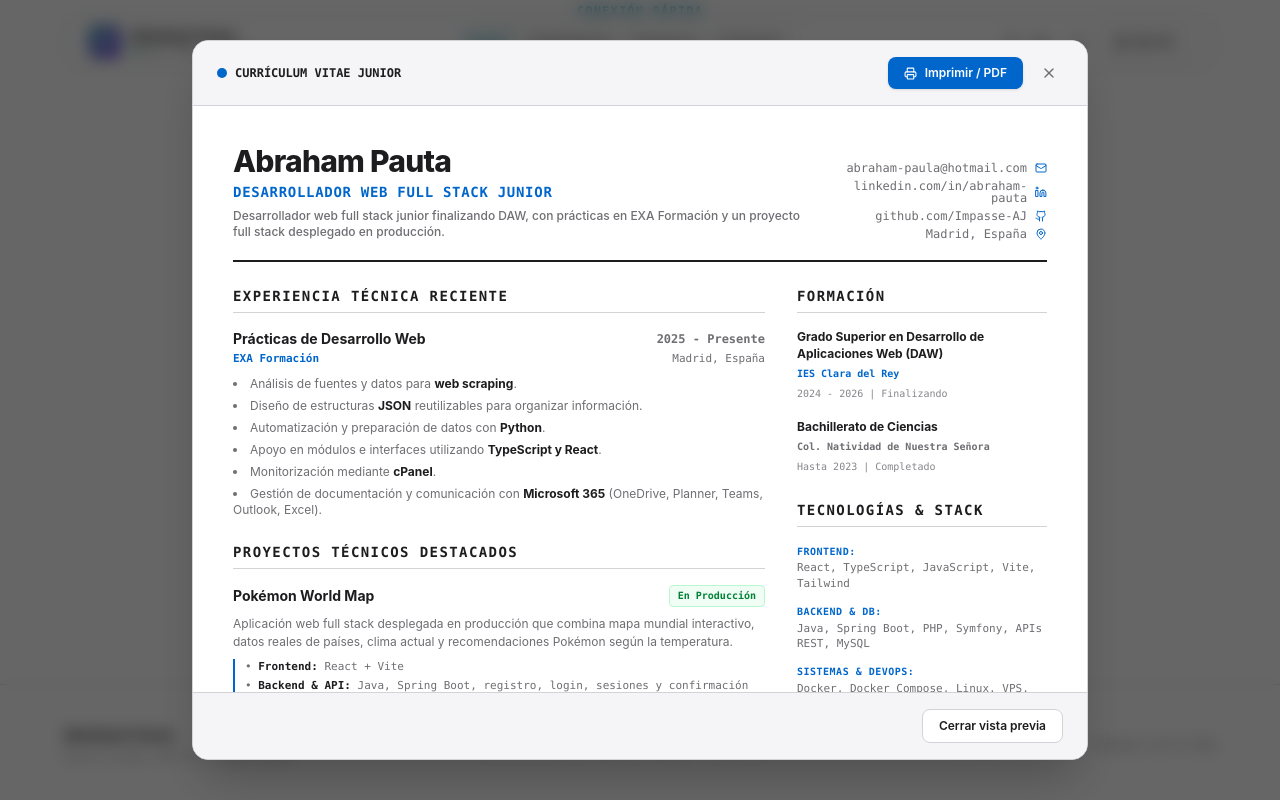
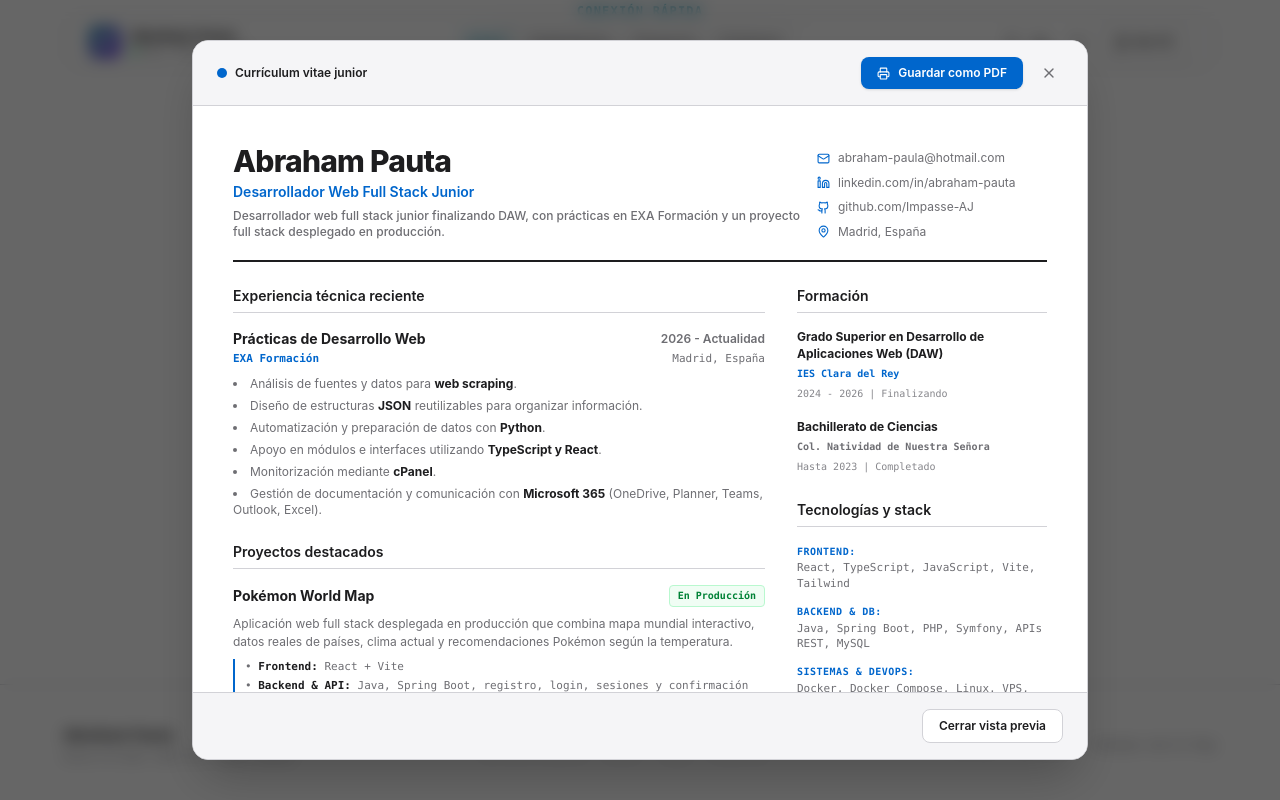
Before and after one commit to Impasse-AJ/Mi-Portafolio, a React (Vite) app: page / in a window 1280 px wide. Both pictures are taken after a click on the button "Ver o imprimir currículum". Shown: the part 5237-6037 px from the top of the page. Built offline with nearby package versions, Linux system fonts and the light colour scheme.

Commit message:
Actualizacion Fechas

```diff
--- a/src/components/ModalCurriculum.tsx
+++ b/src/components/ModalCurriculum.tsx
@@ -27,7 +27,7 @@ export default function ModalCurriculum({ isOpen, onClose }: ModalCurriculumProp
         <div className="flex items-center justify-between px-6 py-4 bg-[#f5f5f7] border-b border-[#d2d2d7] print:hidden">
           <div className="flex items-center gap-2">
             <span className="w-2.5 h-2.5 rounded-full bg-[#0066cc]"></span>
-            <span className="text-xs font-mono font-bold text-[#1d1d1f]">CURRÍCULUM VITAE JUNIOR</span>
+            <span className="text-xs font-semibold text-[#1d1d1f]">Currículum vitae junior</span>
           </div>
           <div className="flex items-center gap-3">
             <button
@@ -35,7 +35,7 @@ export default function ModalCurriculum({ isOpen, onClose }: ModalCurriculumProp
               className="px-4 py-2 bg-[#0066cc] hover:bg-[#0077ed] text-white rounded-lg text-xs font-semibold flex items-center gap-2 transition-colors cursor-pointer shadow-sm"
             >
               <Printer size={13} />
-              Imprimir / PDF
+              Guardar como PDF
             </button>
             <button
               onClick={onClose}
@@ -56,7 +56,7 @@ export default function ModalCurriculum({ isOpen, onClose }: ModalCurriculumProp
               <h1 className="text-3xl font-extrabold text-[#1d1d1f] tracking-tight leading-none">
                 {PERSONAL_INFO.name}
               </h1>
-              <p className="text-[#0066cc] font-mono text-sm uppercase font-bold tracking-wider">
+              <p className="text-[#0066cc] text-sm font-semibold">
                 {PERSONAL_INFO.title}
               </p>
               <p className="text-xs text-[#6e6e73] font-medium max-w-xl">
@@ -64,22 +64,22 @@ export default function ModalCurriculum({ isOpen, onClose }: ModalCurriculumProp
               </p>
             </div>
 
-            <div className="space-y-1.5 text-xs text-[#6e6e73] font-mono text-left md:text-right">
-              <div className="flex items-center md:justify-end gap-2 leading-none">
+            <div className="space-y-2 text-xs text-[#6e6e73] text-left md:min-w-[230px]">
+              <div className="flex items-center gap-2 leading-snug">
+                <Mail size={13} className="text-[#0066cc] flex-shrink-0" />
                 <span>{PERSONAL_INFO.email}</span>
-                <Mail size={12} className="text-[#0066cc]" />
               </div>
-              <div className="flex items-center md:justify-end gap-2 leading-none">
+              <div className="flex items-center gap-2 leading-snug">
+                <Linkedin size={13} className="text-[#0066cc] flex-shrink-0" />
                 <span>linkedin.com/in/abraham-pauta</span>
-                <Linkedin size={12} className="text-[#0066cc]" />
               </div>
-              <div className="flex items-center md:justify-end gap-2 leading-none">
+              <div className="flex items-center gap-2 leading-snug">
+                <Github size={13} className="text-[#0066cc] flex-shrink-0" />
                 <span>github.com/Impasse-AJ</span>
-                <Github size={12} className="text-[#0066cc]" />
               </div>
-              <div className="flex items-center md:justify-end gap-2 leading-none">
+              <div className="flex items-center gap-2 leading-snug">
+                <MapPin size={13} className="text-[#0066cc] flex-shrink-0" />
                 <span>{PERSONAL_INFO.location}</span>
-                <MapPin size={12} className="text-[#0066cc]" />
               </div>
             </div>
           </div>
@@ -91,14 +91,14 @@ export default function ModalCurriculum({ isOpen, onClose }: ModalCurriculumProp
             <div className="md:col-span-8 space-y-6">
 
               <div className="space-y-4">
-                <h3 className="text-sm font-mono font-bold text-[#1d1d1f] border-b border-[#d2d2d7] pb-1.5 uppercase tracking-widest">
-                  Experiencia Técnica Reciente
+                <h3 className="text-sm font-semibold text-[#1d1d1f] border-b border-[#d2d2d7] pb-1.5">
+                  Experiencia técnica reciente
                 </h3>
                 <div className="space-y-3">
                   <div className="space-y-1">
                     <div className="flex justify-between items-center text-xs">
                       <span className="font-bold text-sm text-[#1d1d1f]">Prácticas de Desarrollo Web</span>
-                      <span className="font-mono text-[#6e6e73] font-semibold">2025 - Presente</span>
+                      <span className="text-[#6e6e73] font-semibold">2026 - Actualidad</span>
                     </div>
                     <div className="flex items-center justify-between font-mono text-[11px] font-bold text-[#0066cc] leading-none">
                       <span>EXA Formación</span>
@@ -117,8 +117,8 @@ export default function ModalCurriculum({ isOpen, onClose }: ModalCurriculumProp
               </div>
 
               <div className="space-y-4">
-                <h3 className="text-sm font-mono font-bold text-[#1d1d1f] border-b border-[#d2d2d7] pb-1.5 uppercase tracking-widest">
-                  Proyectos Técnicos Destacados
+                <h3 className="text-sm font-semibold text-[#1d1d1f] border-b border-[#d2d2d7] pb-1.5">
+                  Proyectos destacados
                 </h3>
                 <div className="space-y-2">
                   <div className="flex justify-between items-center">
@@ -143,7 +143,7 @@ export default function ModalCurriculum({ isOpen, onClose }: ModalCurriculumProp
             <div className="md:col-span-4 space-y-6">
 
               <div className="space-y-4">
-                <h3 className="text-sm font-mono font-bold text-[#1d1d1f] border-b border-[#d2d2d7] pb-1.5 uppercase tracking-widest">
+                <h3 className="text-sm font-semibold text-[#1d1d1f] border-b border-[#d2d2d7] pb-1.5">
                   Formación
                 </h3>
                 <div className="space-y-4">
@@ -161,8 +161,8 @@ export default function ModalCurriculum({ isOpen, onClose }: ModalCurriculumProp
               </div>
 
               <div className="space-y-4">
-                <h3 className="text-sm font-mono font-bold text-[#1d1d1f] border-b border-[#d2d2d7] pb-1.5 uppercase tracking-widest">
-                  Tecnologías & Stack
+                <h3 className="text-sm font-semibold text-[#1d1d1f] border-b border-[#d2d2d7] pb-1.5">
+                  Tecnologías y stack
                 </h3>
                 <div className="space-y-3 font-mono text-[11px] text-[#6e6e73]">
                   {[
--- a/src/data.ts
+++ b/src/data.ts
@@ -9,7 +9,7 @@ export const PERSONAL_INFO = {
   linkedin: 'https://www.linkedin.com/in/abraham-pauta',
   location: 'Madrid, España',
   domain: 'https://abrahampauta.com',
-  bio: 'Desarrollador junior finalizando Desarrollo de Aplicaciones Web. Actualmente realizo practicas en EXA Formacion y tengo un proyecto full stack desplegado en produccion.',
+  bio: 'Desarrollador junior finalizando Desarrollo de Aplicaciones Web. Actualmente realizo prácticas en EXA Formación y tengo un proyecto full stack desplegado en producción.',
 };
 
 export const WHAT_I_BRING = [
@@ -22,19 +22,19 @@ export const WHAT_I_BRING = [
   {
     title: 'Datos y scraping',
     icon: 'database',
-    description: 'Analisis de fuentes, diseño de estructuras JSON y preparacion de datos con Python.',
+    description: 'Análisis de fuentes, diseño de estructuras JSON y preparación de datos con Python.',
     techs: ['Python', 'Scraping', 'JSON']
   },
   {
     title: 'Despliegue y mantenimiento',
     icon: 'server',
-    description: 'Despliegues propios en VPS Linux con Docker Compose, Caddy y Cloudflare, y revision de aplicaciones con cPanel.',
+    description: 'Despliegues propios en VPS Linux con Docker Compose, Caddy y Cloudflare, y revisión de aplicaciones con cPanel.',
     techs: ['Docker Compose', 'VPS', 'Caddy', 'Cloudflare', 'cPanel']
   },
   {
     title: 'Trabajo organizado',
     icon: 'users',
-    description: 'Seguimiento de tareas, documentacion y comunicacion con Git, GitHub y Microsoft 365.',
+    description: 'Seguimiento de tareas, documentación y comunicación con Git, GitHub y Microsoft 365.',
     techs: ['Git', 'GitHub', 'Planner', 'OneDrive', 'Teams']
   }
 ];
@@ -44,16 +44,16 @@ export const EXPERIENCE: ExperienceItem[] = [
     role: 'Prácticas de Desarrollo Web',
     company: 'EXA Formación',
     location: 'Madrid, España',
-    period: '2025 - Presente',
+    period: '2026 - Actualidad',
     isCurrent: true,
-    description: 'En EXA Formacion participo en tareas de apoyo al desarrollo y tratamiento de datos: analizo fuentes para scraping, diseño estructuras JSON para organizar informacion, utilizo Python para preparar datos, colaboro en interfaces con TypeScript y React, reviso aplicaciones desde cPanel y coordino tareas/documentacion con Microsoft 365.',
+    description: 'En EXA Formación participo en tareas de apoyo al desarrollo y tratamiento de datos: analizo fuentes para scraping, diseño estructuras JSON para organizar información, utilizo Python para preparar datos, colaboro en interfaces con TypeScript y React, reviso aplicaciones desde cPanel y coordino tareas/documentación con Microsoft 365.',
     bullets: [
-      'Analisis de fuentes y datos para scraping.',
+      'Análisis de fuentes y datos para scraping.',
       'Diseño de estructuras JSON reutilizables.',
-      'Automatizacion y preparacion de datos con Python.',
+      'Automatización y preparación de datos con Python.',
       'Apoyo frontend con TypeScript y React.',
-      'Monitorizacion mediante cPanel.',
-      'Organizacion con OneDrive, Planner, Outlook, Excel y Teams.'
+      'Monitorización mediante cPanel.',
+      'Organización con OneDrive, Planner, Outlook, Excel y Teams.'
     ],
     skills: ['Python', 'Scraping', 'JSON', 'TypeScript', 'React', 'cPanel', 'Microsoft 365', 'OneDrive', 'Planner', 'Outlook', 'Excel', 'Teams']
   }
@@ -63,28 +63,28 @@ export const TECH_CATEGORIES: TechCategory[] = [
   {
     id: 'frontend',
     title: 'Frontend',
-    description: 'Interfaces web, componentes reutilizables y maquetacion responsive.',
+    description: 'Interfaces web, componentes reutilizables y maquetación responsive.',
     iconName: 'layout',
     skills: ['React', 'TypeScript', 'JavaScript', 'Vite', 'Tailwind']
   },
   {
     id: 'backend',
     title: 'Backend y APIs',
-    description: 'APIs, logica de servidor y servicios conectados a base de datos.',
+    description: 'APIs, lógica de servidor y servicios conectados a base de datos.',
     iconName: 'database',
     skills: ['Java', 'Spring Boot', 'PHP', 'Symfony', 'APIs REST']
   },
   {
     id: 'scraping',
     title: 'Datos',
-    description: 'Preparacion, organizacion y persistencia de datos.',
+    description: 'Preparación, organización y persistencia de datos.',
     iconName: 'binary',
     skills: ['Python', 'Scraping', 'JSON', 'MySQL']
   },
   {
     id: 'devops',
     title: 'Despliegue',
-    description: 'Publicacion y seguimiento de aplicaciones en servidores propios.',
+    description: 'Publicación y seguimiento de aplicaciones en servidores propios.',
     iconName: 'server',
     skills: ['Docker', 'Docker Compose', 'Linux', 'VPS', 'Caddy', 'Cloudflare', 'cPanel']
   },
@@ -127,7 +127,7 @@ export const ACADEMIC_BACKGROUND: AcademicItem[] = [
     location: 'Madrid, España',
     period: '2024 - 2026',
     status: 'Current',
-    description: 'Formacion profesional en fase final, orientada a programacion, bases de datos, desarrollo frontend y backend, interfaces web, despliegue de aplicaciones y trabajo con herramientas de desarrollo.'
+    description: 'Formación profesional en fase final, orientada a programación, bases de datos, desarrollo frontend y backend, interfaces web, despliegue de aplicaciones y trabajo con herramientas de desarrollo.'
   },
   {
     degree: 'Bachillerato de Ciencias',
@@ -135,6 +135,6 @@ export const ACADEMIC_BACKGROUND: AcademicItem[] = [
     location: 'Madrid, España',
     period: 'Hasta 2023',
     status: 'Completed',
-    description: 'Base academica en materias cientificas y tecnologicas.'
+    description: 'Base académica en materias científicas y tecnológicas.'
   }
 ];
```
